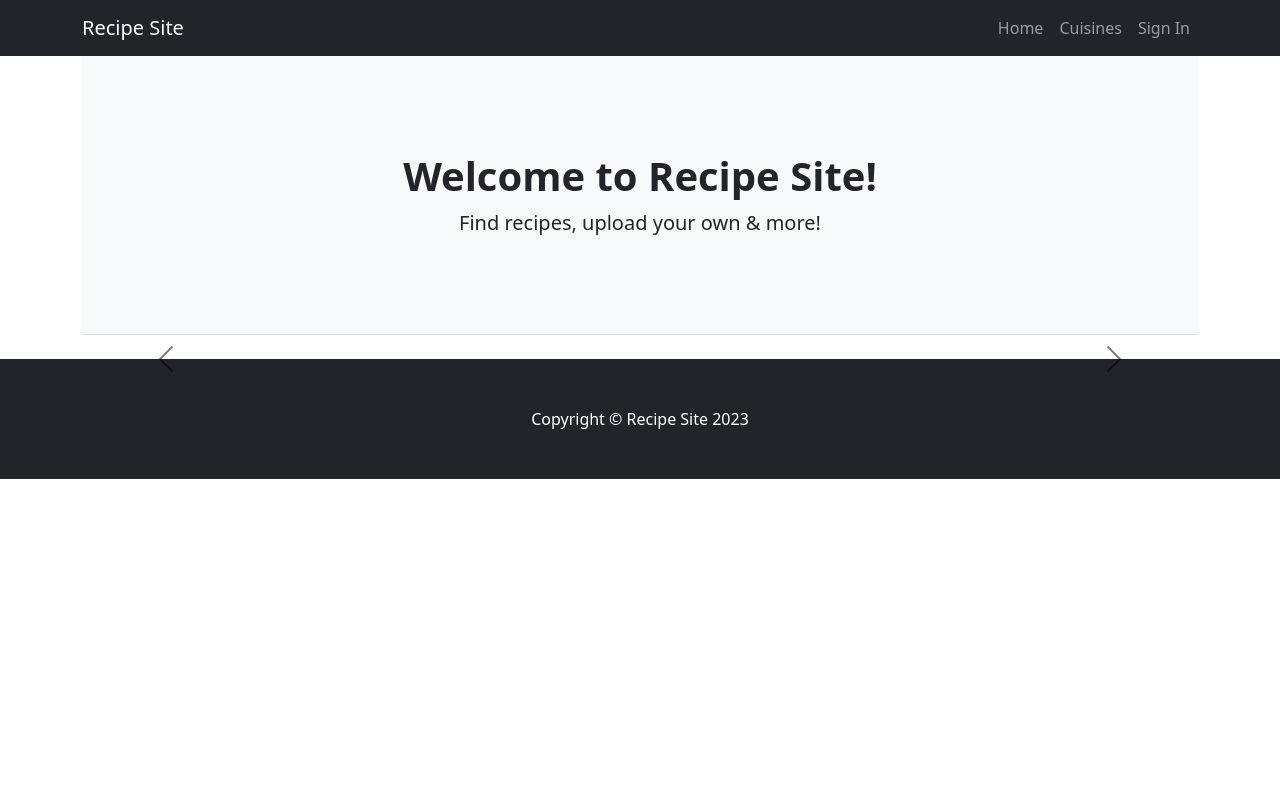
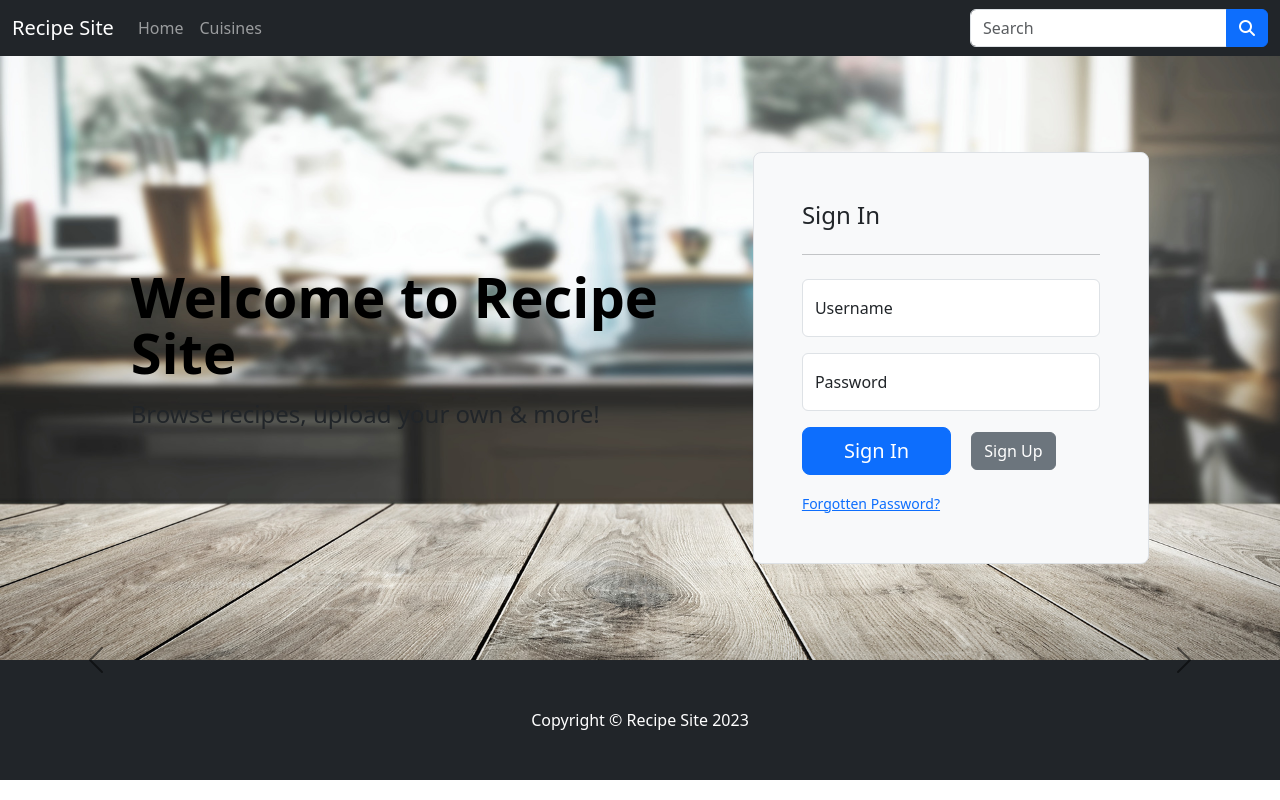
Before and after one commit to ozpc99/My-Recipes, a Flask app: page / in a window 1280 px wide. Run offline with Flask 2, Linux system fonts and the light colour scheme; data that the repository does not hold is empty; some libraries are stand-ins or nearby versions.

Commit message:
Restyled home page
Deleted sign_in.html and moved form into hero on home page.

Added hero img

```diff
--- a/recipe_site/routes.py
+++ b/recipe_site/routes.py
@@ -76,9 +76,9 @@ def sign_in():
             return redirect(url_for("home"))
         else:
             # flash("Invalid username or password", "error")
-            return redirect(url_for("sign_in"))
+            return redirect(url_for("home"))
 
-    return render_template("sign_in.html")
+    return redirect(url_for("home"))
 
 
 @app.route("/sign_out")
--- a/recipe_site/templates/base.html
+++ b/recipe_site/templates/base.html
@@ -19,44 +19,110 @@
 </head>
 
 <body>
-    <!-- Responsive navbar-->
+    <!-- Responsive Navbar -->
     <nav class="navbar navbar-expand-lg navbar-dark bg-dark">
-        <div class="container">
-            <a class="navbar-brand" href="{{ url_for('home') }}">Recipe Site</a>
+        <div class="container-fluid">
+            <a class="navbar-brand" href="{{ url_for('home') }}">
+                <!-- <img src="#" alt="Logo" width="30" height="24" class="d-inline-block align-text-top"> -->
+                Recipe Site
+            </a>
             <button class="navbar-toggler" type="button" data-bs-toggle="collapse"
                 data-bs-target="#navbarSupportedContent" aria-controls="navbarSupportedContent" aria-expanded="false"
-                aria-label="Toggle navigation"><span class="navbar-toggler-icon"></span></button>
+                aria-label="Toggle navigation">
+                <span class="navbar-toggler-icon"></span>
+            </button>
             <div class="collapse navbar-collapse" id="navbarSupportedContent">
-                <ul class="navbar-nav ms-auto mb-2 mb-lg-0">
-                    <li class="nav-item"><a class="nav-link" href="{{ url_for('home') }}">Home</a></li>
-                    <li class="nav-item"><a class="nav-link" href="{{ url_for('cuisine') }}">Cuisines</a></li>
+                <ul class="navbar-nav me-auto mb-2 mb-lg-0">
+                    <li class="nav-item">
+                        <a class="nav-link" href="{{ url_for('home') }}">Home</a>
+                    </li>
+                    <li class="nav-item">
+                        <a class="nav-link" href="{{ url_for('cuisine') }}">Cuisines</a>
+                    </li>
                     {% if g.user %}
-                    <li class="nav-item"><a class="nav-link" href="{{ url_for('add_recipe') }}">Add Recipe</a></li>
-                    <li class="nav-item"><a class="nav-link" href="{{ url_for('sign_out') }}">Sign Out</a></li>
-                    {% else %}
-                    <li class="nav-item"><a class="nav-link" href="{{ url_for('sign_in') }}">Sign In</a></li>
+                    <li class="nav-item">
+                        <a class="nav-link" href="{{ url_for('add_recipe') }}">Add Recipe</a>
+                    </li>
+                    <li class="nav-item">
+                        <a class="nav-link" href="{{ url_for('sign_out') }}">Sign Out</a>
+                    </li>
                     {% endif %}
                 </ul>
+
+                <form class="d-flex" role="search">
+                    <div class="input-group">
+                        <input class="form-control" type="search" placeholder="Search" aria-label="Search">
+                        <button class="btn btn-primary" type="submit">
+                            <i class="fa-solid fa-magnifying-glass"></i>
+                        </button>
+                    </div>
+                </form>
             </div>
         </div>
     </nav>
 
     {% block content %}
-    <main class="container">
+    <main>
 
-        <!-- Page header with logo and tagline-->
-        <header class="py-5 bg-light border-bottom mb-4">
-            <div class="container">
-                <div class="text-center my-5">
-                    {% if g.user %}
-                    <h1 class="fw-bolder">Welcome {{ g.user.f_name }}!</h1>
-                    {% else %}
-                    <h1 class="fw-bolder">Welcome to Recipe Site!</h1>
-                    <p class="lead mb-0">Find recipes, upload your own &amp; more!</p>
-                    {% endif %}
+        <!-- Hero -->
+        <section class="hero">
+            <div class="container col-xl-10 col-xxl-8 px-4 py-5">
+                <div class="row align-items-center g-lg-5 py-5">
+                    <div class="col-lg-7 text-center text-lg-start">
+                        {% if g.user %}
+                        <h1 class="display-4 fw-bold lh-1 text-body-emphasis mb-3">
+                            Welcome {{ g.user.f_name }}!
+                        </h1>
+                        {% else %}
+                        <h1 class="display-4 fw-bold lh-1 text-body-emphasis mb-3">
+                            Welcome to Recipe Site
+                        </h1>
+                        <p class="col-lg-10 fs-4">
+                            Browse recipes, upload your own &amp; more!
+                        </p>
+                        {% endif %}
+                    </div>
+                    <div class="col-md-10 mx-auto col-lg-5">
+                        <!-- Sign In Form -->
+                        {% if g.user == None %}
+                        <form method="POST" action="{{ url_for('sign_in') }}"
+                            class="p-4 p-md-5 border rounded-3 bg-body-tertiary">
+                            <h4>
+                                Sign In
+                            </h4>
+                            <hr class="my-4">
+                            <div class="form-floating mb-3">
+                                <input type="text" class="form-control" id="floatingInput" name="username"
+                                    placeholder="Username" required>
+                                <label for="floatingInput">Username</label>
+                            </div>
+                            <div class="form-floating mb-3">
+                                <input type="password" class="form-control" id="floatingPassword" name="password"
+                                    placeholder="Password" required>
+                                <label for="floatingPassword">Password</label>
+                            </div>
+                            <div class="mb-3">
+                                <button class="w-50 btn btn-lg btn-primary" type="submit">Sign In</button>
+                                <a class="btn btn-secondary mx-3" href="{{ url_for('sign_up') }}">Sign Up</a>
+                            </div>
+                            <small>
+                                <a href="#">Forgotten Password?</a>
+                            </small>
+                        </form>
+                        {% endif %}
+                    </div>
                 </div>
             </div>
-        </header>
+        </section>
+
+        <style>
+            .hero {
+                background-image: url("{{ url_for('static', filename='/assets/images/hero.jpg') }}");
+                background-size: cover;
+                background-position: center;
+                /* color: #fff;  Set text color to white or another contrasting color */
+            }
+        </style>
 
         <!-- Carousel to display recipes rated 4 stars or more -->
         <section id="carouselExampleDark" class="carousel carousel-dark slide" data-bs-ride="carousel">
```
Also changed, not shown: recipe_site/templates/sign_in.html (deleted, +0 -30 lines), README.md, recipe_site/static/assets/images/hero.jpg (added).
